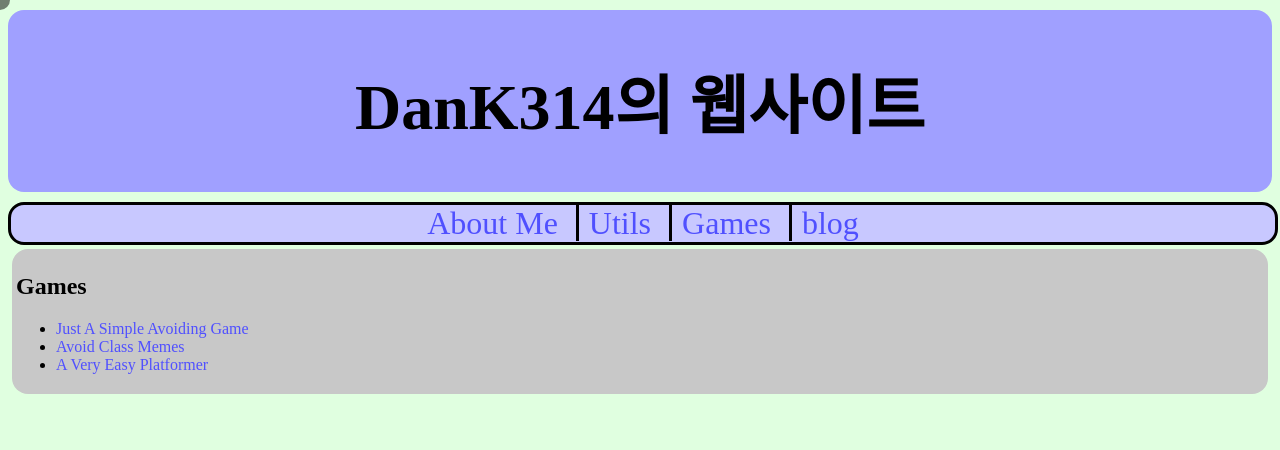
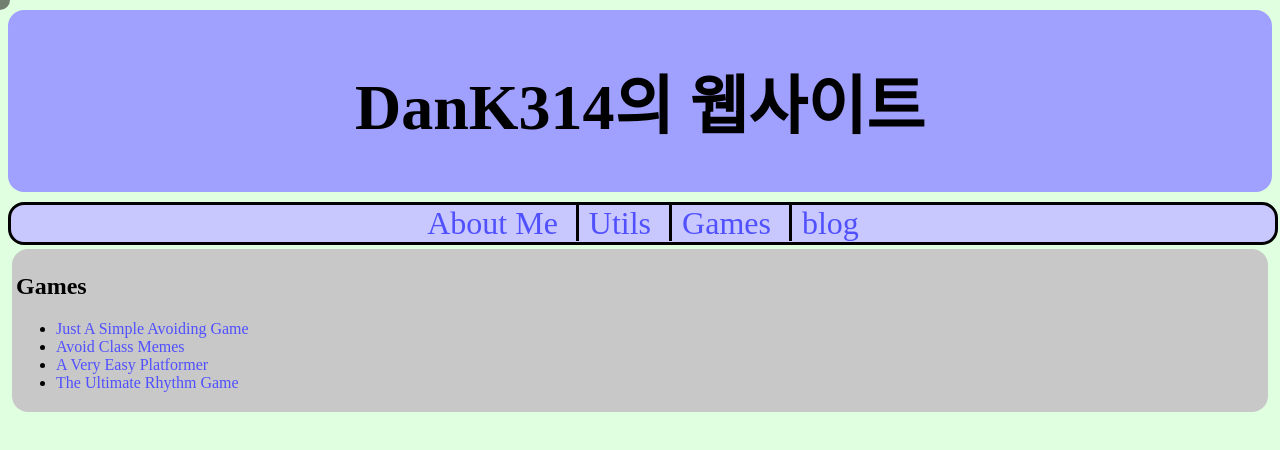
Before and after one commit to DanK314/DanK314.github.io, a plain HTML site: page index.html in a window 1280 px wide. Both pictures are taken after a click on the link "Games". Drawn offline with Linux system fonts and the light colour scheme; a web font is replaced by a local one.

Commit message:
Add link to The Ultimate Rhythm Game

```diff
--- a/index.html
+++ b/index.html
@@ -41,6 +41,7 @@
             <lI><a href="https://dank314.github.io/Just_A_Simple_Avoiding_Game">Just A Simple Avoiding Game</a></lI>
             <li><a href="https://dank314.github.io/Avoid_Class_Memes">Avoid Class Memes</a></li>
             <li><a href="https://dank314.github.io/EZ_Platformer">A Very Easy Platformer</a></li>
+            <li><a href="https://dank314.github.io/The_Ultimate_Rhythm_Game/">The Ultimate Rhythm Game</a></li>
         </ul>
     </main>
     <main id="M4">
```
